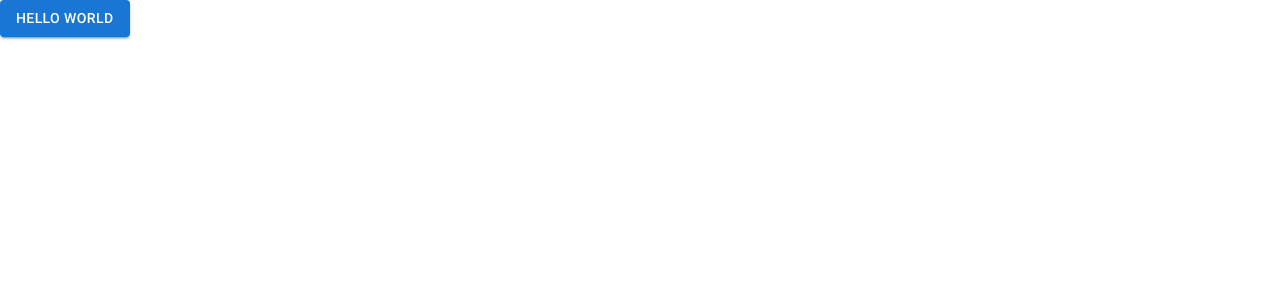
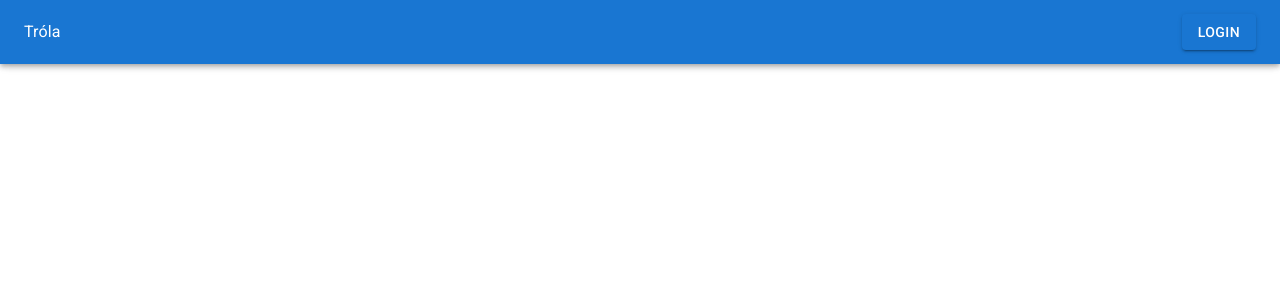
Before and after one commit to j-kitch/trola-ui, a React (Create React App) app: page / in a window 1280 px wide. Shown: the top 300 px of the page. Built offline with nearby package versions, Linux system fonts and the light colour scheme.

Commit message:
Added basic login/logout functionality

```diff
--- a/package.json
+++ b/package.json
@@ -3,6 +3,7 @@
   "version": "0.1.0",
   "private": true,
   "dependencies": {
+    "@auth0/auth0-react": "^1.12.1",
     "@emotion/react": "^11.10.5",
     "@emotion/styled": "^11.10.5",
     "@fontsource/roboto": "^4.5.8",
--- a/src/App.tsx
+++ b/src/App.tsx
@@ -1,12 +1,18 @@
 import React from 'react';
 import {Button, CssBaseline} from "@mui/material";
+import {Auth0Provider} from "@auth0/auth0-react";
+
+import Bar from "./Bar";
 
 const App: React.FC = () => {
     return (
-        <>
+        <Auth0Provider domain="dev-cstaap57nsxcjdlq.us.auth0.com"
+                       clientId="02HOjjGMw6pMZpmxg2b3ZZU3uGcJ11HT"
+                       redirectUri={window.location.origin}>
             <CssBaseline/>
+            <Bar/>
             <Button variant="contained">Hello World</Button>
-        </>
+        </Auth0Provider>
     )
 };
 
--- /dev/null
+++ b/src/Bar.tsx
@@ -0,0 +1,52 @@
+import React, {useState} from "react";
+import {AppBar, Box, Button, Menu, MenuItem, Toolbar, Typography} from "@mui/material";
+import {useAuth0} from "@auth0/auth0-react";
+
+const Bar: React.FC = () => {
+
+    const auth0 = useAuth0();
+
+    const [anchorElName, setAnchorElName] = useState<null | HTMLElement>(null);
+
+    const handleOpenUserMenu = (event: React.MouseEvent<HTMLElement>) => {
+        setAnchorElName(event.currentTarget);
+    };
+
+    const handleCloseUserMenu = () => {
+        setAnchorElName(null);
+    };
+
+    return (
+        <AppBar>
+            <Toolbar>
+                <Box sx={{flex: 1}}>
+                    <Typography>Tróla</Typography>
+                </Box>
+                <Box>
+                    {auth0.isAuthenticated && <>
+                        <Typography onClick={handleOpenUserMenu}>
+                            Hello {auth0.user!.given_name}
+                        </Typography>
+                        <Menu open={Boolean(anchorElName)}
+                              anchorEl={anchorElName}
+                              onClose={handleCloseUserMenu}>
+                            <MenuItem>
+                                <Typography onClick={() => auth0.logout()}>
+                                    Logout
+                                </Typography>
+                            </MenuItem>
+                        </Menu>
+                    </>}
+                    {!auth0.isAuthenticated && <>
+                        <Button variant="contained"
+                                onClick={() => auth0.loginWithPopup()}>
+                            Login
+                        </Button>
+                    </>}
+                </Box>
+            </Toolbar>
+        </AppBar>
+    );
+};
+
+export default Bar;
```
Also changed, not shown: 1 other file (tests, documents, lock files or other folders).
